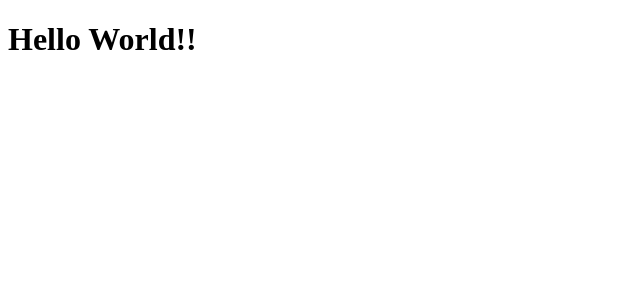
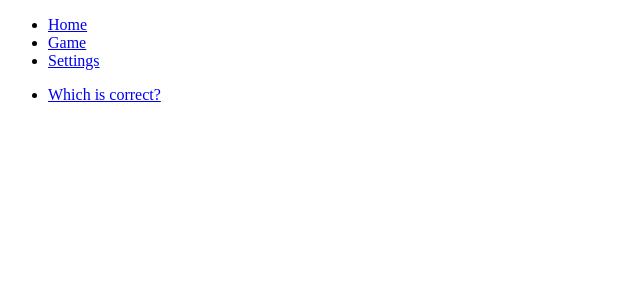
Before and after one commit to massa-kj/games, a React app: page /games in a window 1280 px wide. Shown: the top 300 px of the page, without its empty margins (0-640 px from the left). Built offline with nearby package versions, Linux system fonts and the light colour scheme.

Commit message:
Add main page base.
- Add some pages.
- Add router.

```diff
--- a/package.json
+++ b/package.json
@@ -14,7 +14,8 @@
   "license": "ISC",
   "dependencies": {
     "react": "18.2.0",
-    "react-dom": "18.2.0"
+    "react-dom": "18.2.0",
+    "react-router-dom": "^6.22.2"
   },
   "devDependencies": {
     "@babel/core": "7.24.0",
--- a/src/app.tsx
+++ b/src/app.tsx
@@ -1,8 +1,33 @@
 import React from 'react';
+import Menu from './components/Menu';
+import {
+    BrowserRouter as Router,
+    Routes,
+    Route,
+} from 'react-router-dom';
+
+import Home from './components/Home';
+import GameSelection from './components/GameSelection';
+import WhichIsCorrectGame from './components/which-is-correct/WhichIsCorrectGame';
+import Settings from './components/Settings';
+import NotFound from './components/NotFound';
 
 function App() {
     return (
-        <h1>Hello World!!</h1>
+        <>
+            <Router>
+                <Menu />
+                <Routes>
+                    <Route path="/" element={<Home />} />
+                    <Route path="games" >
+                        <Route index={true} element={<GameSelection />} />
+                        <Route path="which-is-correct" element={<WhichIsCorrectGame />} />
+                    </Route>
+                    <Route path="settings" element={<Settings />} />
+                    <Route path="*" element={<NotFound />} />
+                </Routes>
+            </Router>
+        </>
     );
 }
 export default App;
--- /dev/null
+++ b/src/components/GameSelection.tsx
@@ -0,0 +1,18 @@
+import React from 'react';
+import {
+    Link
+} from 'react-router-dom';
+
+function GameSelection() {
+    return (
+        <>
+            <ul>
+                <li>
+                    <Link to="/games/which-is-correct">Which is correct?</Link>
+                </li>
+            </ul>
+        </>
+    );
+}
+
+export default GameSelection;
--- /dev/null
+++ b/src/components/Home.tsx
@@ -0,0 +1,12 @@
+import React from 'react';
+
+function Home() {
+    return (
+        <>
+            <h1>Play Games!</h1>
+            <h1>Home</h1>
+        </>
+    );
+}
+
+export default Home;
--- /dev/null
+++ b/src/components/Menu.tsx
@@ -0,0 +1,24 @@
+import React from 'react';
+import {
+    Link
+} from 'react-router-dom';
+
+function Menu() {
+    return (
+        <nav>
+            <ul>
+                <li>
+                    <Link to="/">Home</Link>
+                </li>
+                <li>
+                    <Link to="/games">Game</Link>
+                </li>
+                <li>
+                    <Link to="/settings">Settings</Link>
+                </li>
+            </ul>
+        </nav>
+    );
+}
+
+export default Menu;
--- /dev/null
+++ b/src/components/NotFound.tsx
@@ -0,0 +1,15 @@
+import React from 'react';
+import { Link } from 'react-router-dom';
+
+function NotFound() {
+    return (
+        <>
+            <div>
+                <h1>ページが見つかりません。</h1>
+                <Link to={'/'}>メニューに戻る</Link>
+            </div>
+        </>
+    );
+}
+
+export default NotFound;
--- /dev/null
+++ b/src/components/Settings.tsx
@@ -0,0 +1,9 @@
+import React from 'react';
+
+function Settings() {
+    return (
+        <h1>Settings</h1>
+    );
+}
+
+export default Settings;
--- /dev/null
+++ b/src/components/which-is-correct/WhichIsCorrectGame.tsx
@@ -0,0 +1,15 @@
+import React from 'react';
+
+function WhichIsCorrectGame() {
+    return (
+        <div>
+            <h1>Which is correct?</h1>
+            <h1>Which is correct?</h1>
+            <h1>Which is correct?</h1>
+            <h1>Which is correct?</h1>
+            <h1>Which is correct?</h1>
+        </div>
+    );
+}
+
+export default WhichIsCorrectGame;
```
